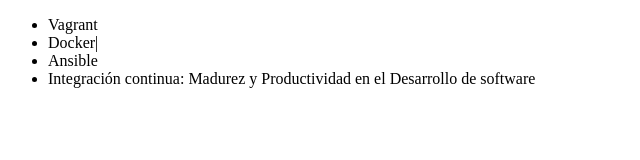
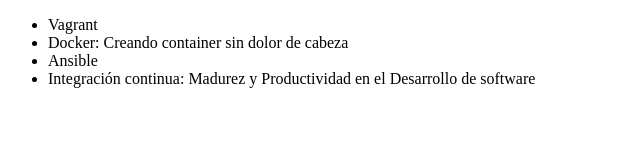
Before and after one commit to Miguelx66/Proyecto-alura, a plain HTML site: page index.html in a window 1280 px wide. Shown: the whole page, without its empty margins (0-640 px from the left). Drawn offline with Linux system fonts and the light colour scheme.

Commit message:
Parece todo estar bien

```diff
--- a/index.html
+++ b/index.html
@@ -7,7 +7,7 @@
     <body>
         <ul>
             <li>Vagrant</li>
-            <li>Docker|</l>
+            <li>Docker: Creando container sin dolor de cabeza</l>
             <li>Ansible</li>
             <li>Integración continua: Madurez y Productividad en el Desarrollo de software</li>
         </ul>
```
